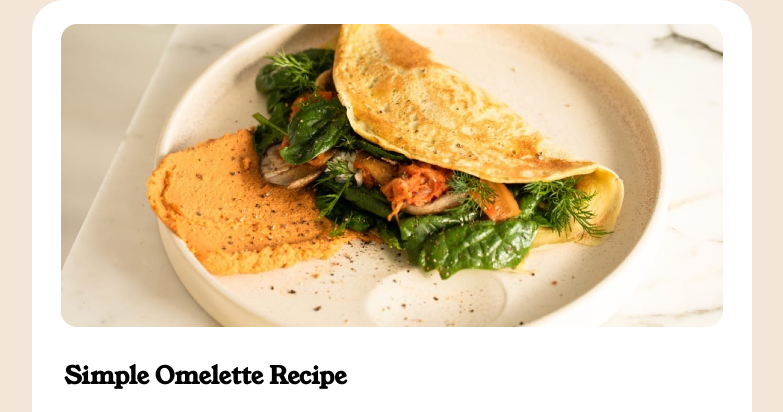
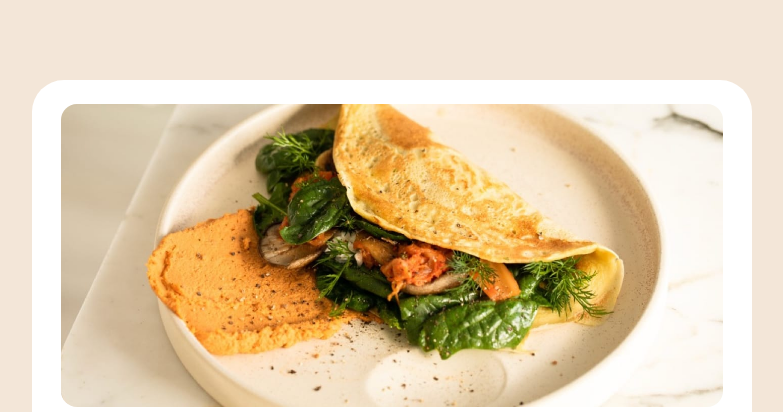
Before and after one commit to rameesha0126/recipe-page-main, a plain HTML site: page index.html in a window 1280 px wide. Shown: the top 412 px of the page, without its empty margins (248-1031 px from the left). Drawn offline with Linux system fonts and the light colour scheme.

Commit message:
add margin top to desktop view

```diff
--- a/styles.css
+++ b/styles.css
@@ -17,6 +17,17 @@
 }
 
 :root {
+    /* fonts variables */
+    --font-family-headings: "Young Serif", serif;
+    --font-family-paragraphs: "Outfit", serif;
+
+    /* font sizes variables */
+    --font-size-xl: 2rem;
+    --font-size-lg: 1.5rem;
+    --font-size-md: 1.25rem;
+    --font-size-sm: 1rem;
+
+    /* colors variables */
     --White: hsl(0, 0%, 100%);
     --Stone-100: hsl(30, 54%, 90%);
     --Stone-150: hsl(30, 18%, 87%);
@@ -39,7 +50,7 @@ body {
     align-items: center;
     justify-content: center;
     background-color: var(--Stone-100);
-    font-family: "Outfit";
+    font-family: var(--font-family-paragraphs);
 }
 
 .recipe-page-component {
@@ -61,6 +72,7 @@ section {
 
 h1, h2 {
     font-family: "Young Serif";
+    font-size: var(--font-size-xl);
 }
 
 ul, ol {
@@ -119,6 +131,7 @@ span {
     .recipe-page-component {
         max-width: 720px;
         border-radius: 2rem;
+        margin: 5rem 0;
     }
 
     .hero-image > img {
```
